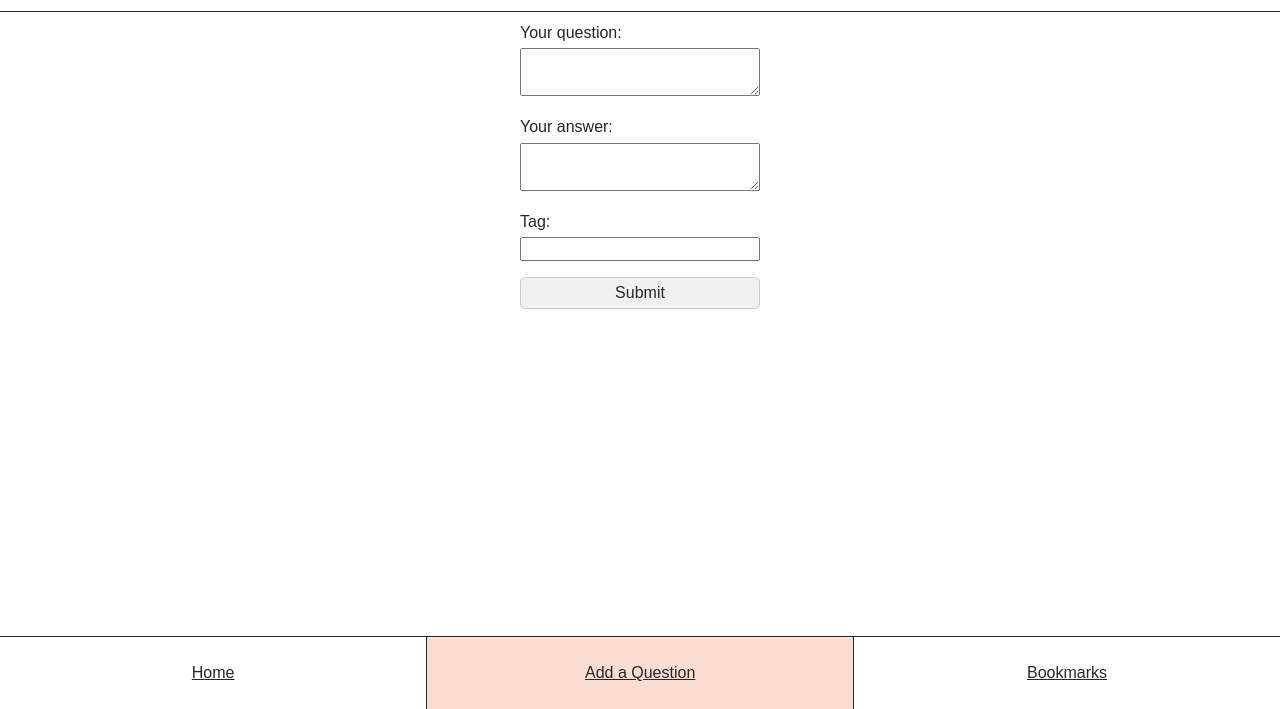
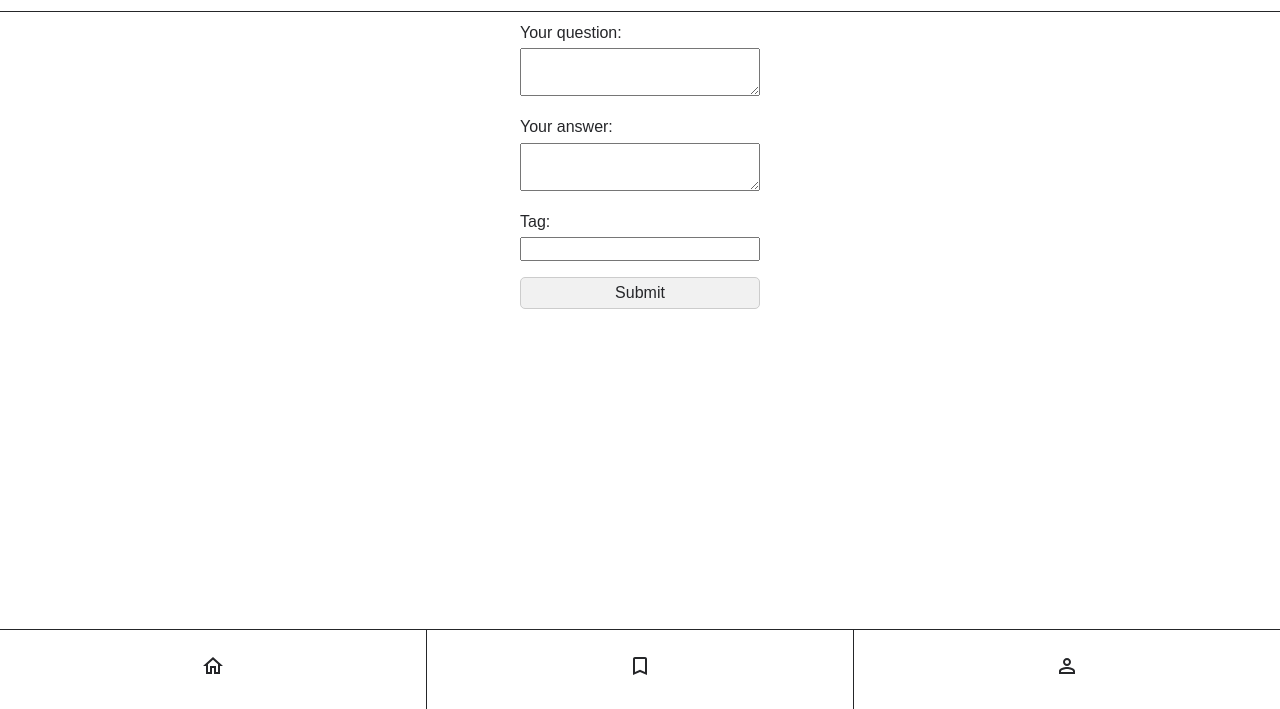
Before and after one commit to ThomasKirst/recap-project-2_quiz-app, a website: page form.html in a window 1280 px wide. Shown: the part 91-800 px from the top of the page. Drawn offline with Linux system fonts and the light colour scheme.

Commit message:
Use footer navigation from index page. Needs an additional menu entry

```diff
--- a/form.html
+++ b/form.html
@@ -12,37 +12,7 @@
     <header class="header">
       <h1 class="header__title">Quiz-App</h1>
     </header>
-    <nav class="navigation">
-      <ul class="navigation__list">
-        <li class="navigation__list-item">
-          <a
-            class="navigation__link"
-            href="/index.html"
-            aria-label="go to home page"
-          >
-            Home
-          </a>
-        </li>
-        <li class="navigation__list-item navigation__list-item--active">
-          <a
-            class="navigation__link"
-            href="/form.html"
-            aria-label="add a question"
-          >
-            Add a Question
-          </a>
-        </li>
-        <li class="navigation__list-item">
-          <a
-            class="navigation__link"
-            href="/bookmarks.html"
-            aria-label="go to bookmarks page"
-          >
-            Bookmarks
-          </a>
-        </li>
-      </ul>
-    </nav>
+
     <main>
       <form class="form">
         <label class="form__label">
@@ -66,5 +36,64 @@
       </form>
       <ul class="card-list" data-js="card-list"></ul>
     </main>
+
+    <nav class="navigation">
+      <ul class="navigation__list">
+        <li class="navigation__list-item">
+          <a
+            class="navigation__link"
+            href="/index.html"
+            aria-label="go to home page"
+          >
+            <svg
+              xmlns="http://www.w3.org/2000/svg"
+              height="24px"
+              viewbox="0 0 24 24"
+              width="24px"
+            >
+              <path
+                d="M12 5.69l5 4.5V18h-2v-6H9v6H7v-7.81l5-4.5M12 3L2 12h3v8h6v-6h2v6h6v-8h3L12 3z"
+              />
+            </svg>
+          </a>
+        </li>
+        <li class="navigation__list-item">
+          <a
+            class="navigation__link"
+            href="/bookmarks.html"
+            aria-label="go to bookmarks page"
+          >
+            <svg
+              xmlns="http://www.w3.org/2000/svg"
+              height="24px"
+              viewbox="0 0 24 24"
+              width="24px"
+            >
+              <path
+                d="M17 3H7c-1.1 0-2 .9-2 2v16l7-3 7 3V5c0-1.1-.9-2-2-2zm0 15l-5-2.18L7 18V5h10v13z"
+              />
+            </svg>
+          </a>
+        </li>
+        <li class="navigation__list-item">
+          <a
+            class="navigation__link"
+            href="/profile.html"
+            aria-label="go to profile page"
+          >
+            <svg
+              xmlns="http://www.w3.org/2000/svg"
+              height="24px"
+              viewbox="0 0 24 24"
+              width="24px"
+            >
+              <path
+                d="M12 6c1.1 0 2 .9 2 2s-.9 2-2 2-2-.9-2-2 .9-2 2-2m0 9c2.7 0 5.8 1.29 6 2v1H6v-.99c.2-.72 3.3-2.01 6-2.01m0-11C9.79 4 8 5.79 8 8s1.79 4 4 4 4-1.79 4-4-1.79-4-4-4zm0 9c-2.67 0-8 1.34-8 4v3h16v-3c0-2.66-5.33-4-8-4z"
+              />
+            </svg>
+          </a>
+        </li>
+      </ul>
+    </nav>
   </body>
 </html>
```
Also changed, not shown: index.html (+6 -2 lines).
